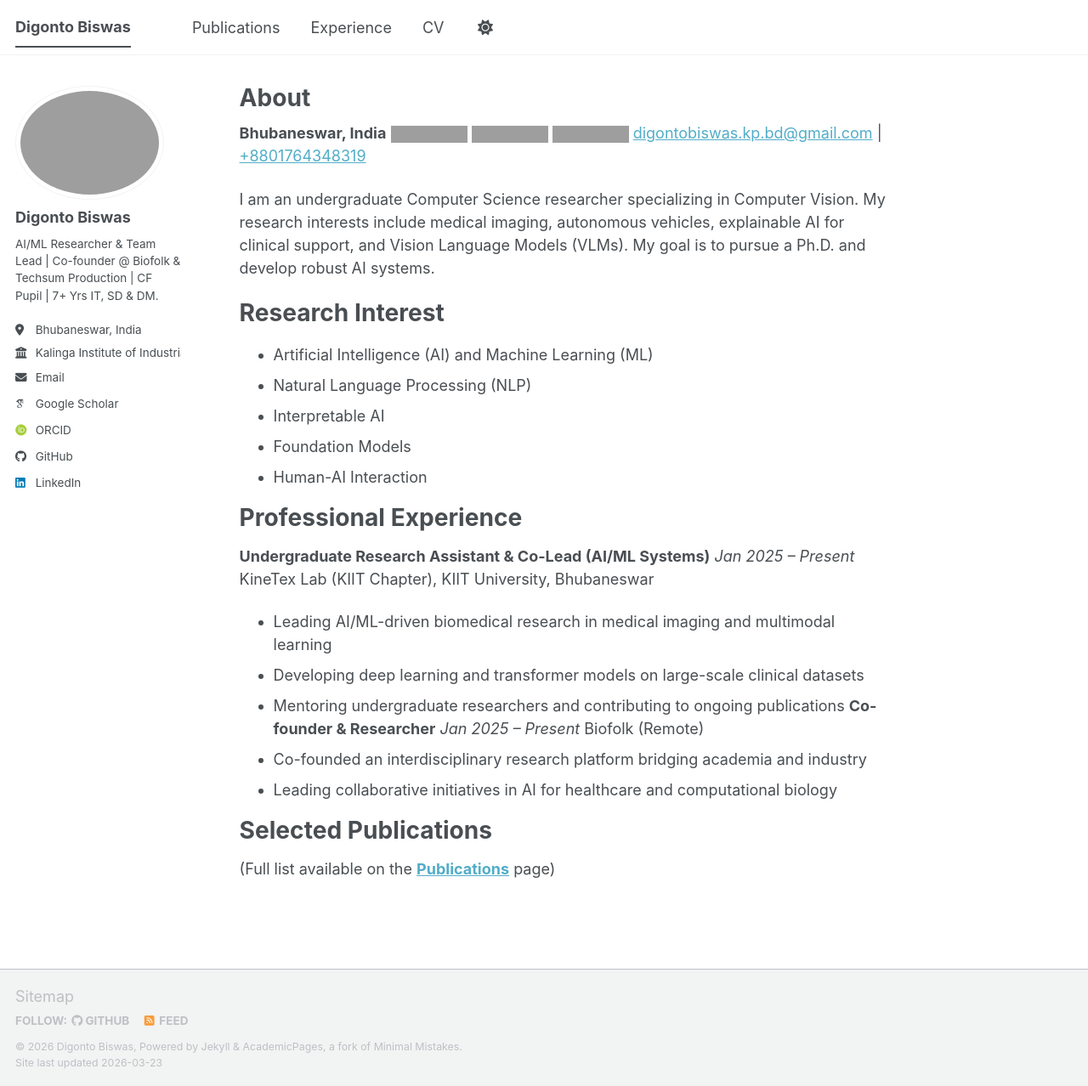
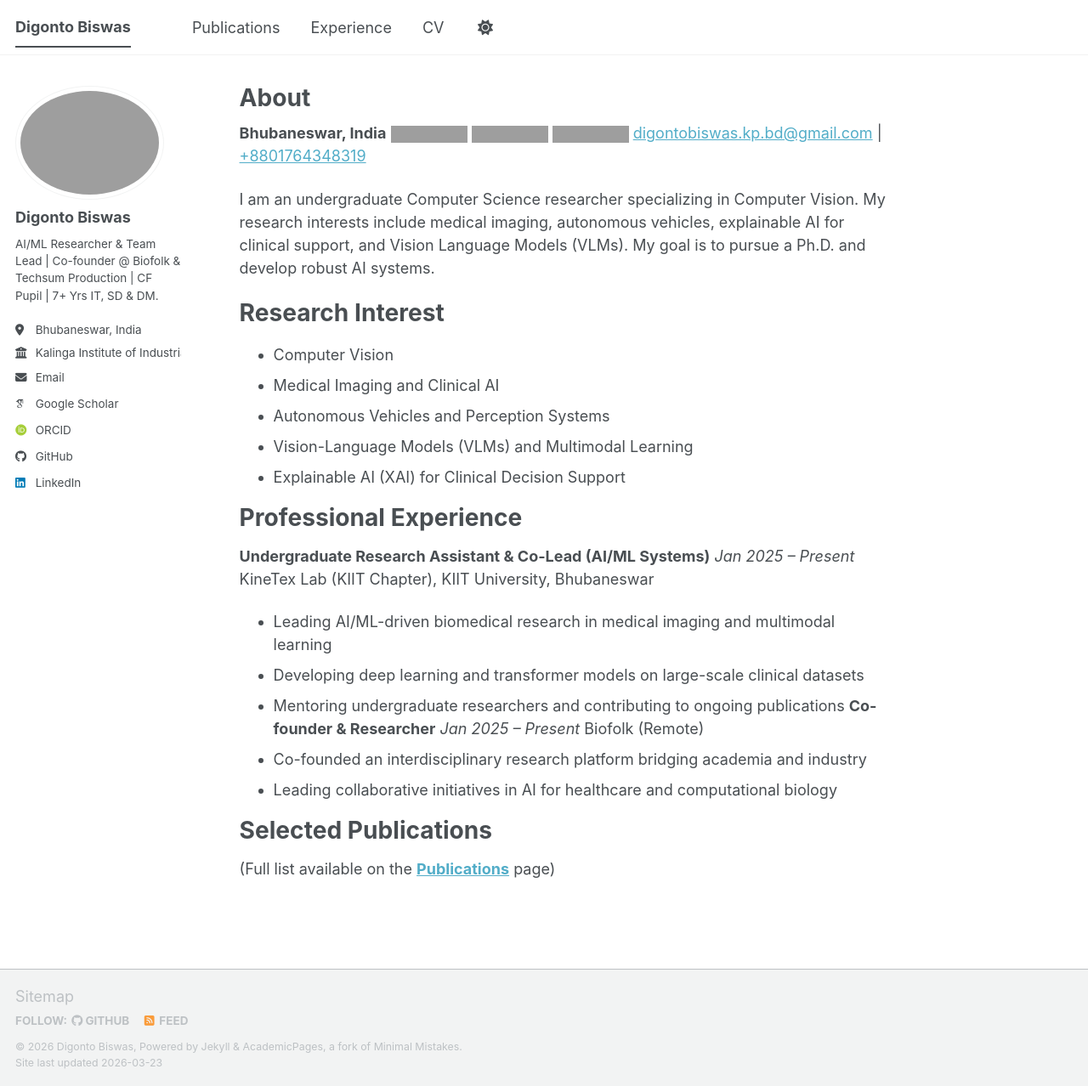
Before and after one commit to digontobiswas/digontobiswas.github.io, a Jekyll site: the page built from _pages/about.md, in a window 1280 px wide and 1278 px high. Shown: the whole window at 85% size. Built offline with Jekyll 4.4.1, drawn with Linux system fonts in a browser that asks for light colours; some web fonts are replaced; a script bundle is joined from its source files by our own code; library files that are not in the unit come from our copies; grey boxes are pictures that could not be loaded.

Commit message:
Update about.md

```diff
--- a/_pages/about.md
+++ b/_pages/about.md
@@ -22,11 +22,11 @@ pursue a Ph.D. and develop robust AI systems.
 Research Interest
 ======
 
-- Artificial Intelligence (AI) and Machine Learning (ML)
-- Natural Language Processing (NLP)
-- Interpretable AI
-- Foundation Models
-- Human-AI Interaction
+- Computer Vision
+- Medical Imaging and Clinical AI
+- Autonomous Vehicles and Perception Systems
+- Vision-Language Models (VLMs) and Multimodal Learning
+- Explainable AI (XAI) for Clinical Decision Support
 
 Professional Experience
 ======
```
